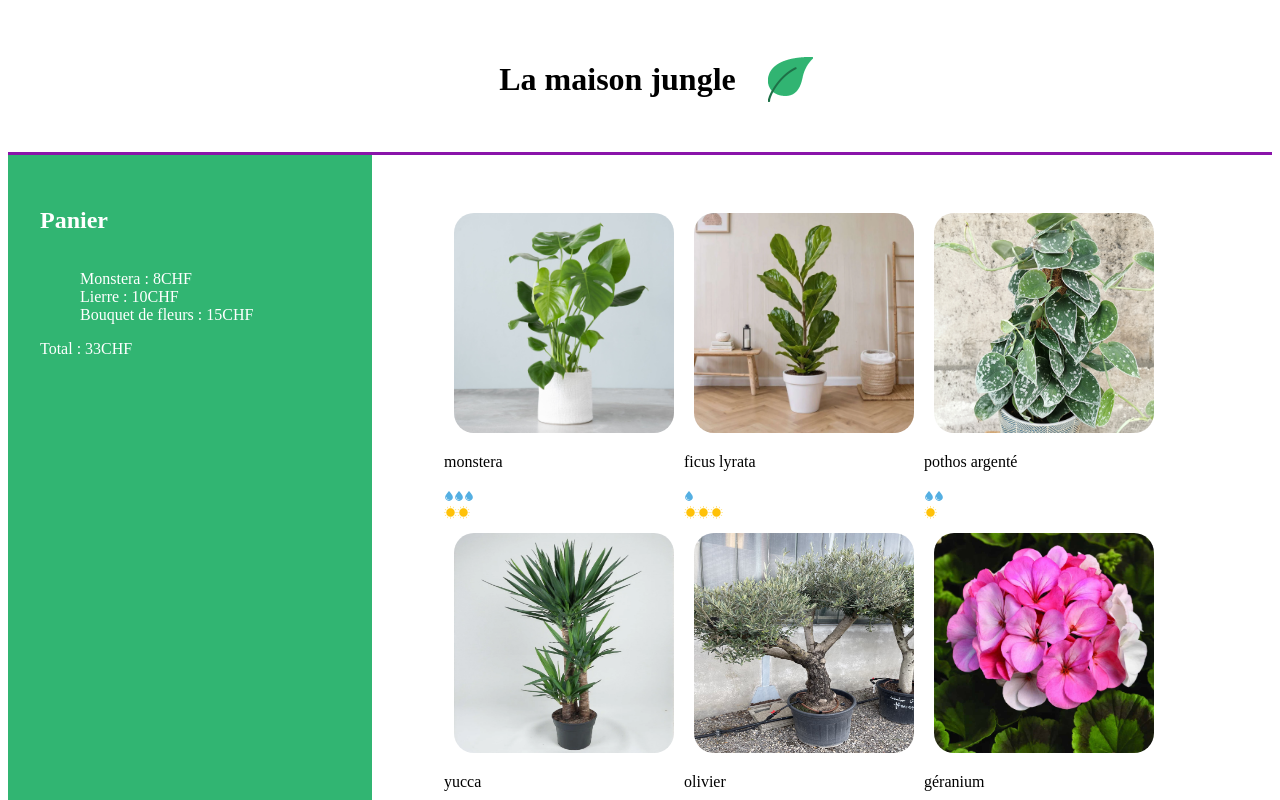
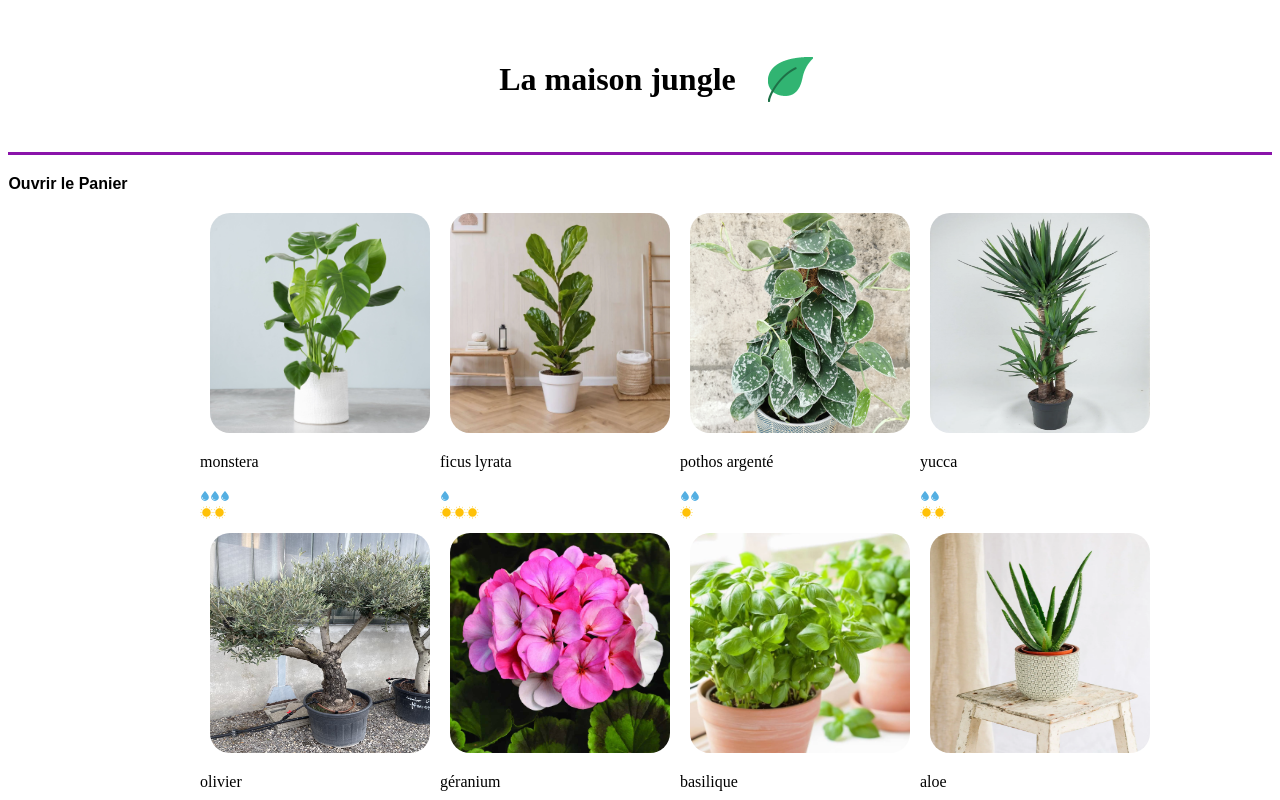
Before and after one commit to Samantha1919/La-maison-Jungle, a React (Vite) app: page / in a window 1280 px wide. Shown: the top 800 px of the page. Built offline with nearby package versions, Linux system fonts and the light colour scheme.

Commit message:
feat(lmj): add price debut and close-open cart

```diff
--- a/src/components/CareScale/CareScale.jsx
+++ b/src/components/CareScale/CareScale.jsx
@@ -25,6 +25,7 @@ function CareScale({ scaleValue, careType }) {
         onClick={() =>
           alert(
             `Cette plante requiert ${quantity[scaleValue]} ${
+              // cmmt ca marche ?
               careType === "light" ? "de lumière" : "d'arrosage"
             }`,
           )
--- a/src/components/Cart (panier)/Cart.css
+++ b/src/components/Cart (panier)/Cart.css
@@ -1,13 +1,31 @@
 /* pk ca touche pas les bords*/
 
 .cart-container {
-  padding: 32px;
+  padding: 30px;
   color: white;
   background-color: #31b572;
   display: flex;
   flex-direction: column;
   justify-content: flex-start;
-  min-width: 300px;
-
+  min-width: 250px;
   /* marche pas de tte facon margin: 0;*/
 }
+
+.open-button {
+  background: none;
+  outline: none;
+  border: none;
+  font-weight: 600;
+  padding: 0;
+  width: 120px;
+  margin-top: 20px;
+  font-size: 16px;
+}
+
+.boutons {
+  max-width: fit-content;
+  padding: 4px;
+  background: rgb(255, 255, 255);
+  outline: none;
+  border: none;
+}
--- a/src/components/Cart (panier)/Cart.jsx
+++ b/src/components/Cart (panier)/Cart.jsx
@@ -1,21 +1,36 @@
 import "./Cart.css";
+import { useState } from "react";
 
 const Cart = () => {
   const monsteraPrice = 8;
-  const ivyPrice = 10;
-  const flowerPrice = 15;
-  return (
-    <>
-      <div className="cart-container">
-        <h2>Panier</h2>
-        <ul>
-          <li>Monstera : {monsteraPrice}CHF</li>
-          <li>Lierre : {ivyPrice}CHF</li>
-          <li>Bouquet de fleurs : {flowerPrice}CHF</li>
-        </ul>
-        Total : {monsteraPrice + ivyPrice + flowerPrice}CHF
-      </div>
-    </>
+  const [cart, updateCart] = useState(0); // valeur initiale de 0
+  const [isOpen, setIsOpen] = useState(false);
+
+  return isOpen ? (
+    <div className="cart-container">
+      <button className="boutons" onClick={() => setIsOpen(false)}>
+        Fermer
+      </button>
+      <h2>Panier</h2>
+      <div>Monstera : {monsteraPrice}CHF</div>
+      <button className="boutons" onClick={() => updateCart(cart + 1)}>
+        Ajouter
+      </button>
+      {/* ducoup au debut tu as 0 carte et apres ducoup ca fait 0 + 1 = 1 et apres 1 + 1 = 2 ect */}
+      <h3>Total : {monsteraPrice * cart}CHF</h3>
+      {/*on fait ducoup 8x1 8x2 ect*/}
+      <button className="boutons" onClick={() => updateCart(0)}>
+        Vider le panier
+      </button>
+      {/* la "fonction" remet la valeur de cart a 0 et dcp ca vide le panier */}
+    </div>
+  ) : (
+    <div>
+      <button className="open-button" onClick={() => setIsOpen(true)}>
+        {/* quand tu appuies sur le bouton ca change la valeu de isOpen a true ducoup ca ouvre le panier*/}
+        Ouvrir le Panier
+      </button>
+    </div>
   );
 };
 
```
